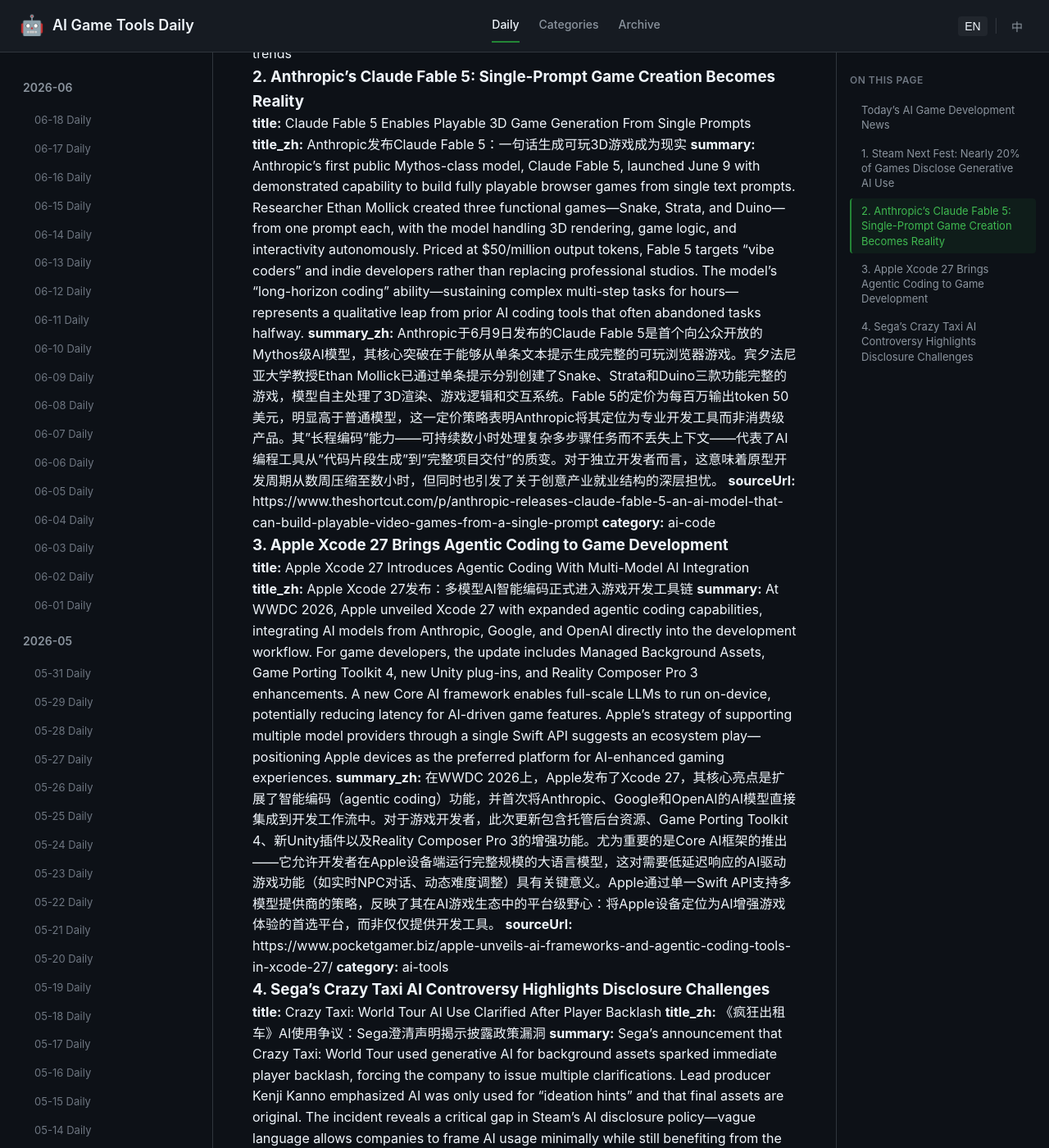
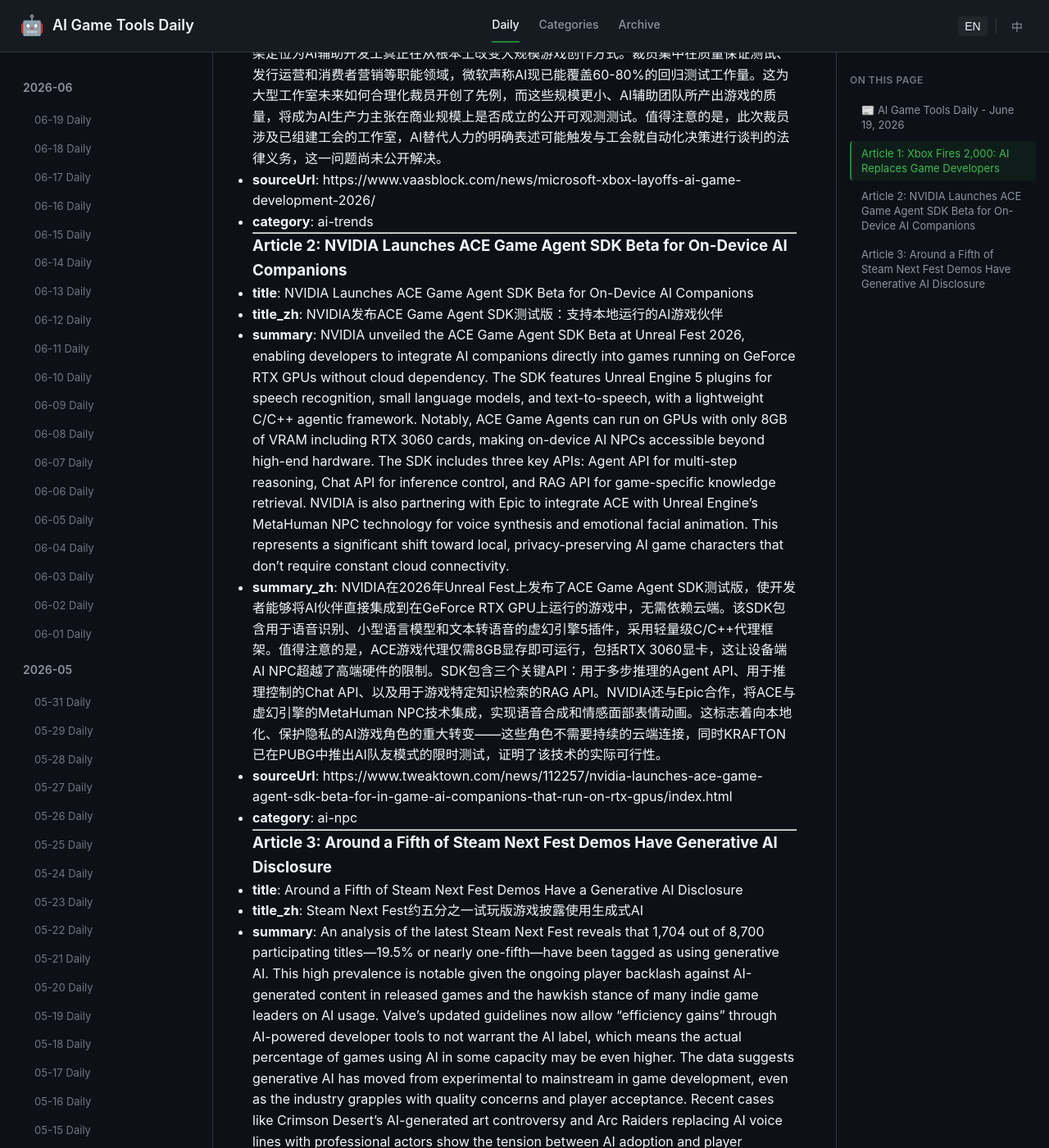
Before and after one commit to sionsychen/ai-game-tools-daily, a Jekyll site: the page built from index.html, in a window 1280 px wide and 1400 px high, scrolled down 689 px. Shown: the whole window at 82% size. Built offline with Jekyll 4.4.1, drawn with Linux system fonts in a browser that asks for light colours; some of the changed text lies outside the part shown.

Commit message:
Publish daily: 2026-06-19

```diff
--- a/_data/used_urls.json
+++ b/_data/used_urls.json
@@ -1 +1 @@
-{"2026-06-18":["https://www.pcguide.com/news/nearly-20-of-steams-new-next-fest-games-come-with-a-generative-ai-warning-stats-reveal/","https://www.theshortcut.com/p/anthropic-releases-claude-fable-5-an-ai-model-that-can-build-playable-video-games-from-a-single-prompt","https://www.pocketgamer.biz/apple-unveils-ai-frameworks-and-agentic-coding-tools-in-xcode-27/","https://gameinformer.com/sgf-2026/2026/06/08/crazy-taxi-world-tour-producer-clarifies-ai-use"]}
+{"2026-06-18":["https://www.pcguide.com/news/nearly-20-of-steams-new-next-fest-games-come-with-a-generative-ai-warning-stats-reveal/","https://www.theshortcut.com/p/anthropic-releases-claude-fable-5-an-ai-model-that-can-build-playable-video-games-from-a-single-prompt","https://www.pocketgamer.biz/apple-unveils-ai-frameworks-and-agentic-coding-tools-in-xcode-27/","https://gameinformer.com/sgf-2026/2026/06/08/crazy-taxi-world-tour-producer-clarifies-ai-use"],"2026-06-19":["https://www.vaasblock.com/news/microsoft-xbox-layoffs-ai-game-development-2026/","https://www.tweaktown.com/news/112257/nvidia-launches-ace-game-agent-sdk-beta-for-in-game-ai-companions-that-run-on-rtx-gpus/index.html","https://www.engadget.com/2195840/around-a-fifth-of-steam-next-fest-demos-have-a-generative-ai-disclosure/"]}
--- /dev/null
+++ b/_posts/2026-06-19-daily.md
@@ -0,0 +1,43 @@
+---
+layout: post
+title: "AI Game Tools Daily - June 19, 2026"
+date: 2026-06-19 11:00:00 +0800
+categories: daily
+---
+
+## 📰 AI Game Tools Daily - June 19, 2026
+
+### Article 1: Xbox Fires 2,000: AI Replaces Game Developers
+
+- **title**: Xbox Fires 2,000: AI Replaces Game Developers
+- **title_zh**: Xbox裁员2000人：AI取代游戏开发者
+- **summary**: Microsoft is the first major game publisher to explicitly cite AI tool deployment as the primary driver of a large involuntary workforce reduction. The June 2026 cuts of approximately 2,000 positions across Xbox Game Studios, Activision, and Blizzard represent roughly 8% of the combined gaming headcount. Unlike previous layoffs attributed to demand normalization or portfolio rationalization, Microsoft framed this reduction around AI-assisted development tools fundamentally changing how games are created at scale. The cuts concentrate on quality assurance testing, publishing operations, and consumer marketing—functions where Microsoft claims AI can now cover 60-80% of regression testing volume. This sets a precedent for how major studios will justify workforce reductions going forward, and the quality of games produced by these smaller AI-assisted teams will serve as a public, observable test of whether AI productivity claims hold at commercial scale.
+- **summary_zh**: 微软成为首家明确将AI工具部署作为大规模非自愿裁员主要驱动力的大型游戏发行商。2026年6月，微软在Xbox游戏工作室、动视和暴雪裁员约2000人，约占合并后游戏部门总人数的8%。与以往归因于需求正常化或投资组合调整的裁员不同，微软此次将裁员框架定位为AI辅助开发工具正在从根本上改变大规模游戏创作方式。裁员集中在质量保证测试、发行运营和消费者营销等职能领域，微软声称AI现已能覆盖60-80%的回归测试工作量。这为大型工作室未来如何合理化裁员开创了先例，而这些规模更小、AI辅助团队所产出游戏的质量，将成为AI生产力主张在商业规模上是否成立的公开可观测测试。值得注意的是，此次裁员涉及已组建工会的工作室，AI替代人力的明确表述可能触发与工会就自动化决策进行谈判的法律义务，这一问题尚未公开解决。
+- **sourceUrl**: https://www.vaasblock.com/news/microsoft-xbox-layoffs-ai-game-development-2026/
+- **category**: ai-trends
+
+---
+
+### Article 2: NVIDIA Launches ACE Game Agent SDK Beta for On-Device AI Companions
+
+- **title**: NVIDIA Launches ACE Game Agent SDK Beta for On-Device AI Companions
+- **title_zh**: NVIDIA发布ACE Game Agent SDK测试版：支持本地运行的AI游戏伙伴
+- **summary**: NVIDIA unveiled the ACE Game Agent SDK Beta at Unreal Fest 2026, enabling developers to integrate AI companions directly into games running on GeForce RTX GPUs without cloud dependency. The SDK features Unreal Engine 5 plugins for speech recognition, small language models, and text-to-speech, with a lightweight C/C++ agentic framework. Notably, ACE Game Agents can run on GPUs with only 8GB of VRAM including RTX 3060 cards, making on-device AI NPCs accessible beyond high-end hardware. The SDK includes three key APIs: Agent API for multi-step reasoning, Chat API for inference control, and RAG API for game-specific knowledge retrieval. NVIDIA is also partnering with Epic to integrate ACE with Unreal Engine's MetaHuman NPC technology for voice synthesis and emotional facial animation. This represents a significant shift toward local, privacy-preserving AI game characters that don't require constant cloud connectivity.
+- **summary_zh**: NVIDIA在2026年Unreal Fest上发布了ACE Game Agent SDK测试版，使开发者能够将AI伙伴直接集成到在GeForce RTX GPU上运行的游戏中，无需依赖云端。该SDK包含用于语音识别、小型语言模型和文本转语音的虚幻引擎5插件，采用轻量级C/C++代理框架。值得注意的是，ACE游戏代理仅需8GB显存即可运行，包括RTX 3060显卡，这让设备端AI NPC超越了高端硬件的限制。SDK包含三个关键API：用于多步推理的Agent API、用于推理控制的Chat API、以及用于游戏特定知识检索的RAG API。NVIDIA还与Epic合作，将ACE与虚幻引擎的MetaHuman NPC技术集成，实现语音合成和情感面部表情动画。这标志着向本地化、保护隐私的AI游戏角色的重大转变——这些角色不需要持续的云端连接，同时KRAFTON已在PUBG中推出AI队友模式的限时测试，证明了该技术的实际可行性。
+- **sourceUrl**: https://www.tweaktown.com/news/112257/nvidia-launches-ace-game-agent-sdk-beta-for-in-game-ai-companions-that-run-on-rtx-gpus/index.html
+- **category**: ai-npc
+
+---
+
+### Article 3: Around a Fifth of Steam Next Fest Demos Have Generative AI Disclosure
+
+- **title**: Around a Fifth of Steam Next Fest Demos Have a Generative AI Disclosure
+- **title_zh**: Steam Next Fest约五分之一试玩版游戏披露使用生成式AI
+- **summary**: An analysis of the latest Steam Next Fest reveals that 1,704 out of 8,700 participating titles—19.5% or nearly one-fifth—have been tagged as using generative AI. This high prevalence is notable given the ongoing player backlash against AI-generated content in released games and the hawkish stance of many indie game leaders on AI usage. Valve's updated guidelines now allow "efficiency gains" through AI-powered developer tools to not warrant the AI label, which means the actual percentage of games using AI in some capacity may be even higher. The data suggests generative AI has moved from experimental to mainstream in game development, even as the industry grapples with quality concerns and player acceptance. Recent cases like Crimson Desert's AI-generated art controversy and Arc Raiders replacing AI voice lines with professional actors show the tension between AI adoption and player expectations.
+- **summary_zh**: 对最新Steam Next Fest的分析显示，在8700个参展游戏中，有1704个（19.5%，近五分之一）被标记为使用了生成式AI。这一高比例值得注意，考虑到已发布游戏中AI生成内容持续遭到玩家反对，以及许多独立游戏领袖对AI使用的强硬立场。Valve更新的指导方针允许通过AI驱动的开发者工具获得的"效率提升"不标注AI标签，这意味着实际使用AI的游戏比例可能更高。数据表明，生成式AI已从实验性阶段进入游戏开发的主流，尽管行业仍在努力应对质量问题和玩家接受度之间的平衡。近期案例如《红色沙漠》的AI生成艺术争议，以及《Arc Raiders》用专业演员替换AI配音线，展示了AI采用与玩家期望之间的持续张力。对于开发者而言，这提出了一个关键问题：如何在利用AI提高生产力的同时，保持玩家信任和内容质量。
+- **sourceUrl**: https://www.engadget.com/2195840/around-a-fifth-of-steam-next-fest-demos-have-a-generative-ai-disclosure/
+- **category**: ai-trends
+
+---
+
+*Generated by AI Game Tools Daily ⚡ | 3 articles | Categories: ai-trends, ai-npc*
```
